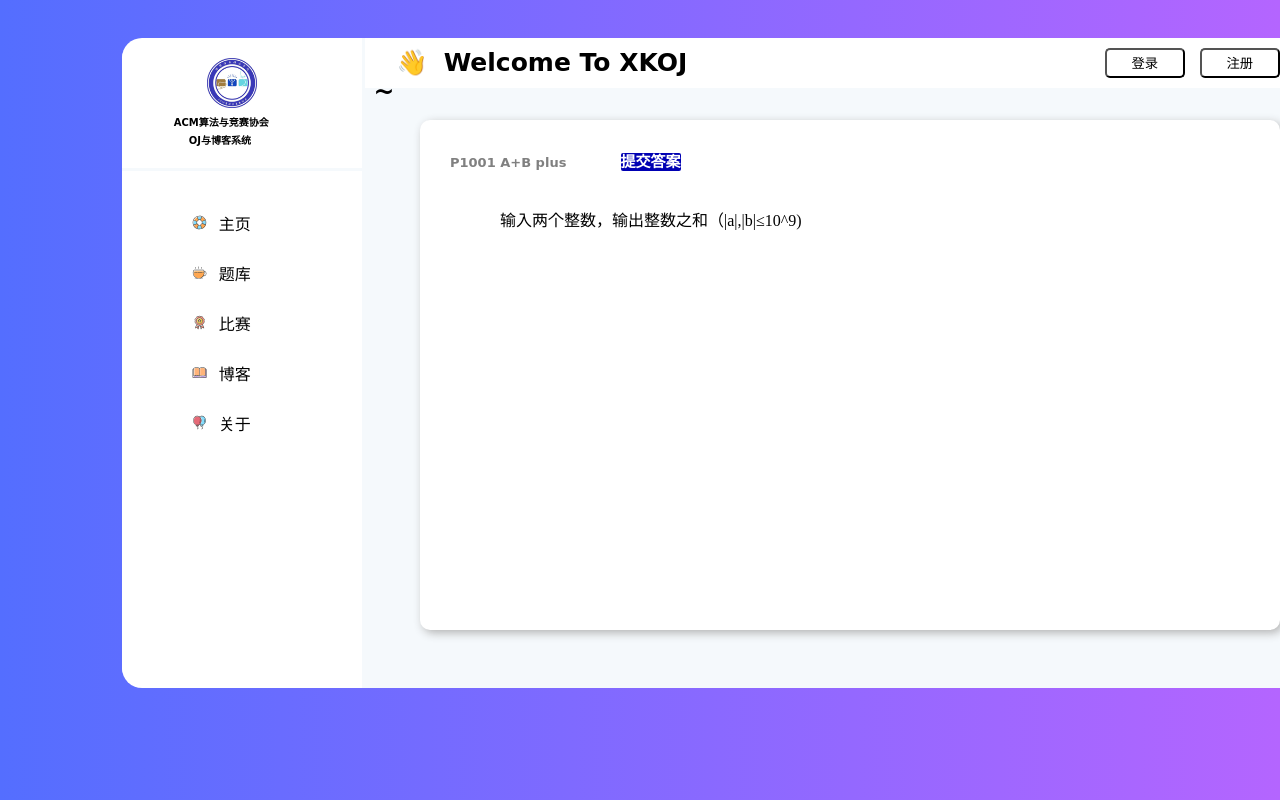
After one commit to kevin-aron/XKOJ, a Django app: template templates/oneproblem.html in a window 1280 px wide; the page is wider, and only the part inside the window is pictured. The commit adds this page. Run offline with Django 3.2, Linux system fonts and the light colour scheme; the template is opened without the code that fills it: values that come from a table or form of the project are taken from there, others are empty; data comes from the database, SQL or seed files in the repository; both versions use the stored data as it was after the commit.

Commit message:
add view problem

```diff
--- a/static/css/problems.css
+++ b/static/css/problems.css
@@ -28,3 +28,15 @@
 	color:#ffffff;
 	font-weight: 900;
 }
+.pro_state{
+	margin-left:50px;
+}
+.submit_btn{
+	margin-top:50px;
+	margin-left:50px;
+	background-color: #0000b3;
+	color:#ffffff;
+	font-weight: 900;
+	border-radius: 2px;
+	font-size:15px;
+}
--- a/templates/base.html
+++ b/templates/base.html
@@ -30,7 +30,7 @@
 							</li>
 							<li class="item">
 								<embed src="{% static "img/problem.svg" %}" type="image/svg+xml" />
-								<a href="/content/allproblems">&nbsp;&nbsp;题库</a>
+								<a href="/content/problems">&nbsp;&nbsp;题库</a>
 							</li>
 							<li class="item">
 								<embed src="{% static "img/rank.svg" %}" type="image/svg+xml" />
--- /dev/null
+++ b/templates/oneproblem.html
@@ -0,0 +1,16 @@
+{% extends 'base.html' %}
+
+{% block body_block %}
+
+<div class="regbox2">
+	<div class="reg_title">
+		<b>{{problem.name}}</b>
+		<a class="submit_btn" href="/content/submit/{{problem.code}}">
+			提交答案
+		</a>
+	</div>
+	<br><br>
+	<div class="pro_state">{{problem.statement}}</div>
+</div>
+
+{% endblock %}
```
Also changed, not shown: machine/urls/content/index.py (+8 -1 lines), machine/views/content/viewproblem.py (added, +12 -0 lines), db.sqlite3.
